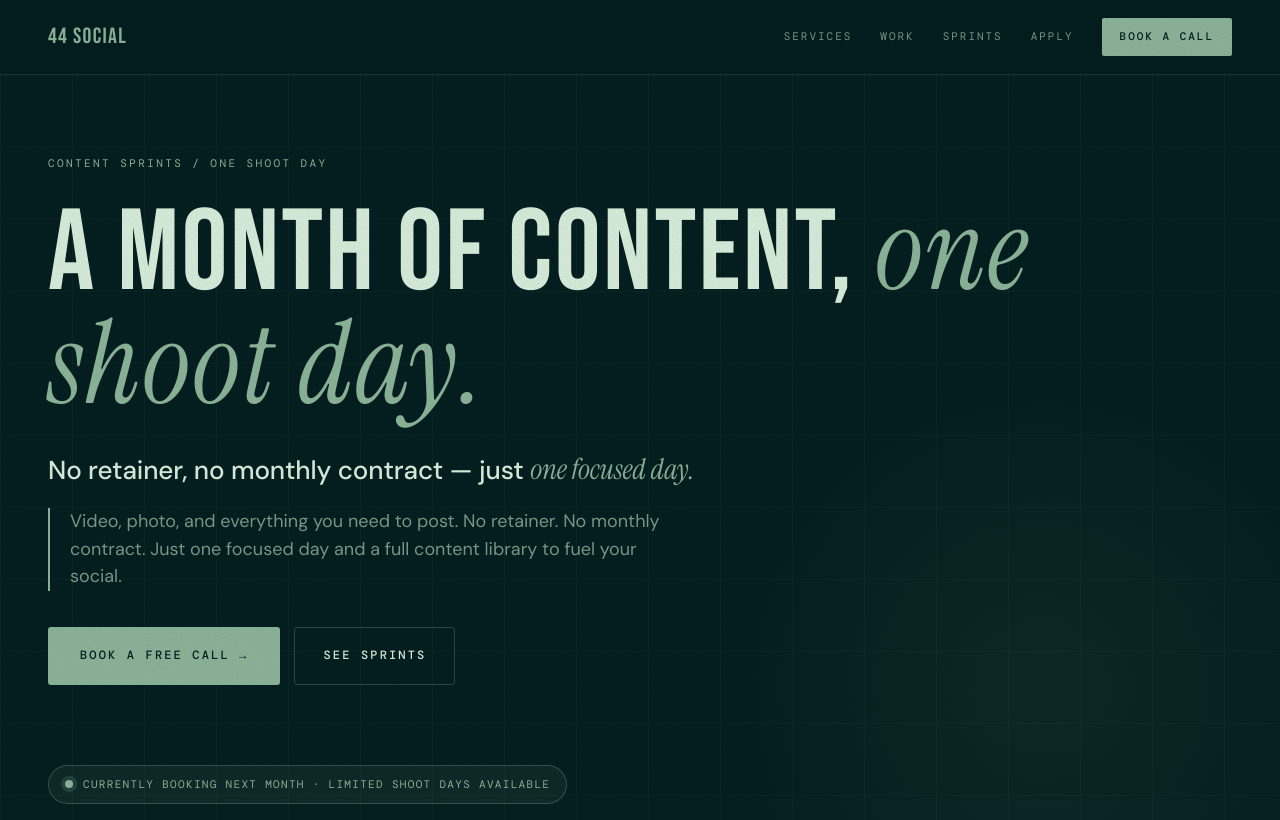
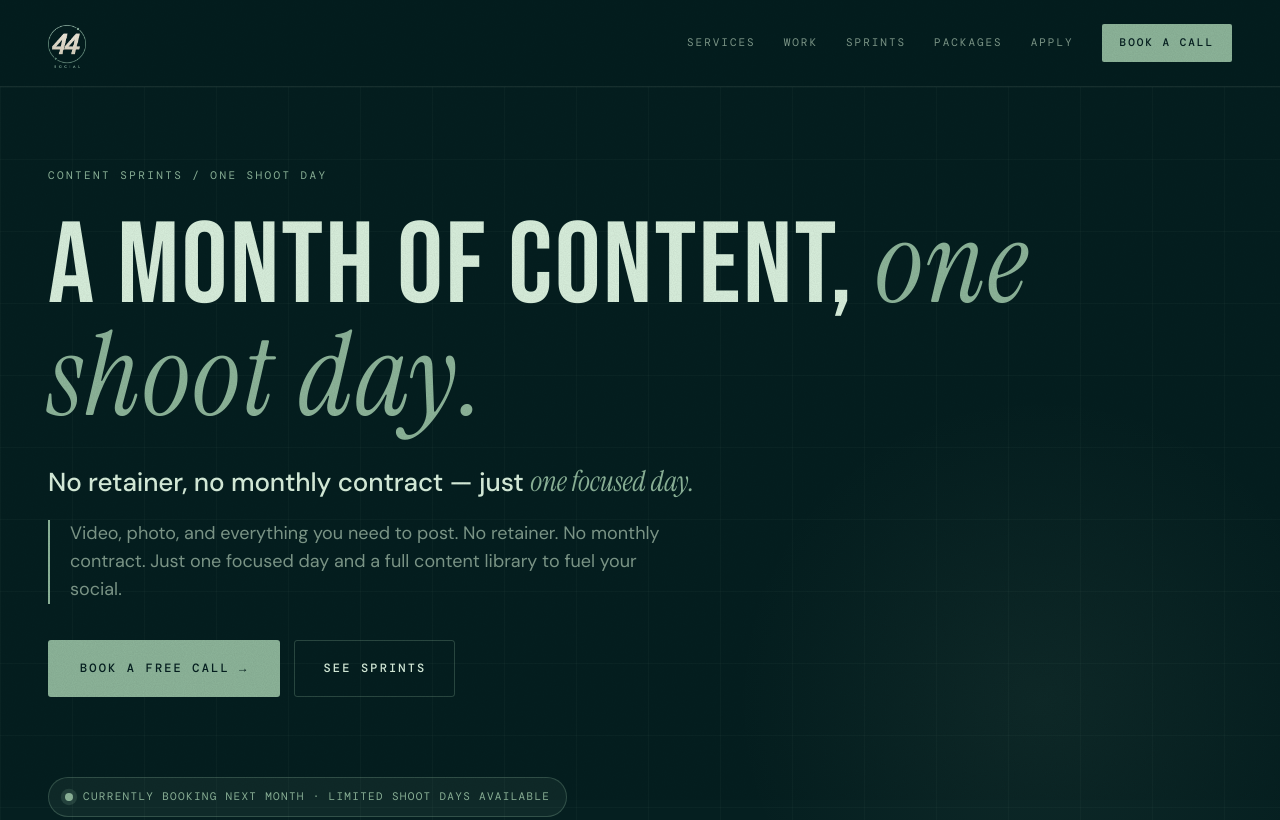
Before and after one commit to floydieco/44socialco, a plain HTML site: page sprints/index.html in a window 1280 px wide. Shown: the top 820 px of the page. Drawn offline with nearby package versions, Linux system fonts and the light colour scheme.

Commit message:
nav: logo + Packages tab (sprints)

```diff
--- a/sprints/index.html
+++ b/sprints/index.html
@@ -1081,6 +1081,8 @@ body { padding-bottom: 76px; }
 .tier-cta-alt{display:block;text-align:center;padding:13px;border-radius:3px;font-family:'DM Mono',monospace;font-size:10px;font-weight:500;letter-spacing:.18em;text-transform:uppercase;color:var(--muted);border:1px solid var(--border);transition:color .2s ease,border-color .2s ease;}
 .tier-cta-alt:hover{color:var(--amber);border-color:var(--amber-line);}
 @media (max-width:820px){.tier-row{grid-template-columns:1fr;max-width:520px;margin-left:auto;margin-right:auto;}.tier-price{font-size:48px;}}
+.nav-logo img{height:50px;width:auto;display:block}
+.nav-logo{display:inline-flex;align-items:center}
 </style>
 </head>
 <body>
@@ -1089,11 +1091,12 @@ body { padding-bottom: 76px; }
 NAV
 ============================================ -->
 <nav class="nav">
-<a href="/" class="nav-logo">44 SOCIAL</a>
+<a href="/" class="nav-logo"><img src="/logo-nav.png" alt="44 Social"></a>
 <div class="nav-links">
 <a href="/#services">Services</a>
 <a href="/#work">Work</a>
 <a href="/sprints">Sprints</a>
+<a href="/pricing">Packages</a>
 <a href="/apply">Apply</a>
 <a href="#book" class="nav-cta">Book a Call</a>
 </div>
```
